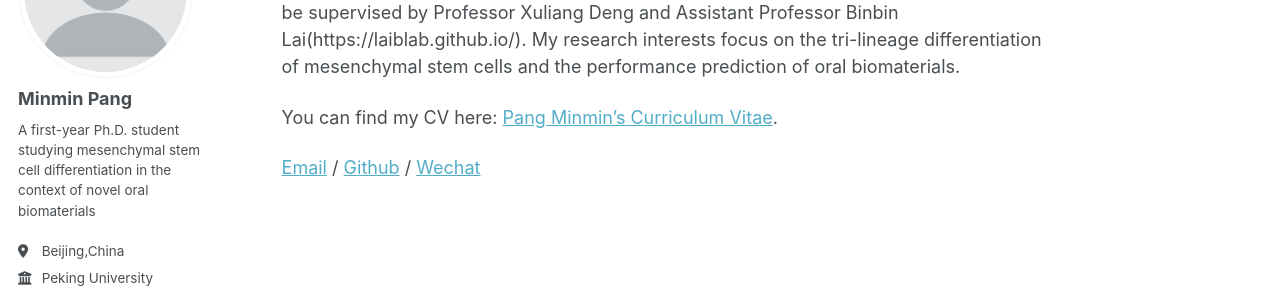
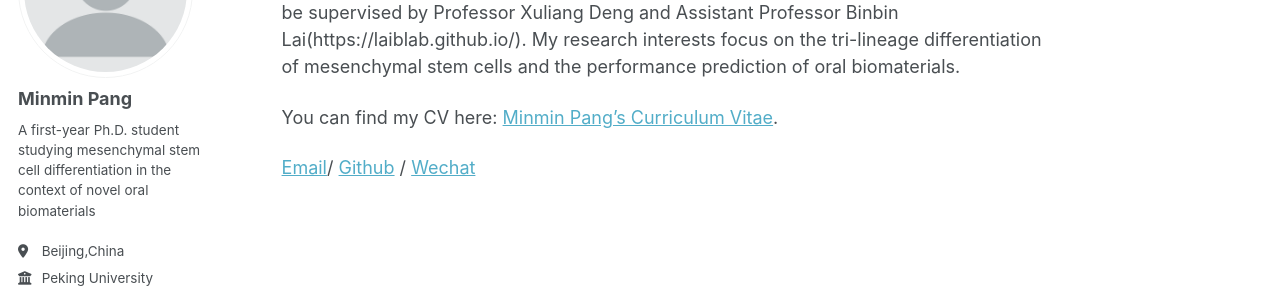
Before and after one commit to pangminmin/pangminmin.github.io, a Jekyll site: the page built from _pages/about.md, in a window 1280 px wide. Shown: the part 196-495 px from the top of the page. Built offline with Jekyll 4.4.1, drawn with Linux system fonts in a browser that asks for light colours; a script that is not in the unit is left out; part of the change alters nothing that is shown.

```diff
--- a/_pages/about.md
+++ b/_pages/about.md
@@ -9,6 +9,6 @@ redirect_from:
 
 I am a first-year Ph.D. student specializing in novel oral biomaterials in the Department of Prosthodontics at Peking University School and Hospital of Stomatology. I am fortunate to be supervised by Professor Xuliang Deng and Assistant Professor Binbin Lai(https://laiblab.github.io/). My research interests focus on the tri-lineage differentiation of mesenchymal stem cells and the performance prediction of oral biomaterials.
 
-You can find my CV here: [Pang Minmin's Curriculum Vitae](../assets/Curriculum_Vitae.pdf).
+You can find my CV here: [Minmin Pang's Curriculum Vitae](../assets/Curriculum_Vitae.pdf).
 
-[Email](mailto:Pang Minmin@stu.pku.edu.cn) / [Github](https://pangminmin.github.io/) / [Wechat](../images/wechat.png)
+[Email](mailto:PangMinmin@stu.pku.edu.cn)/ [Github](https://pangminmin.github.io/) / [Wechat](../images/wechat.png)
```
